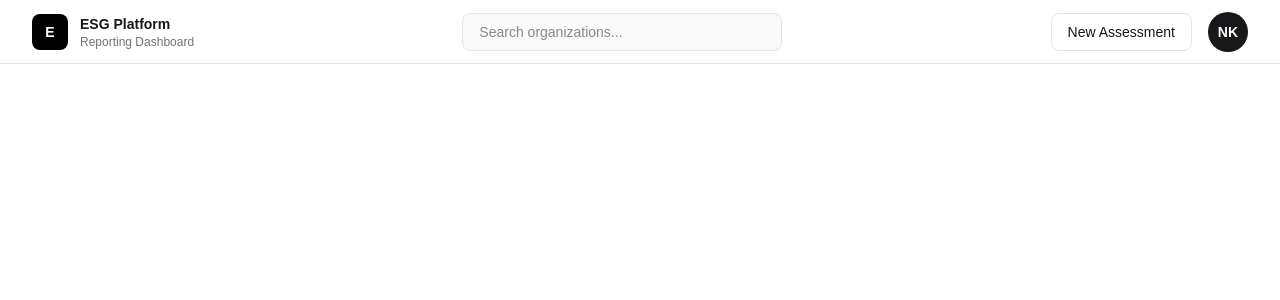
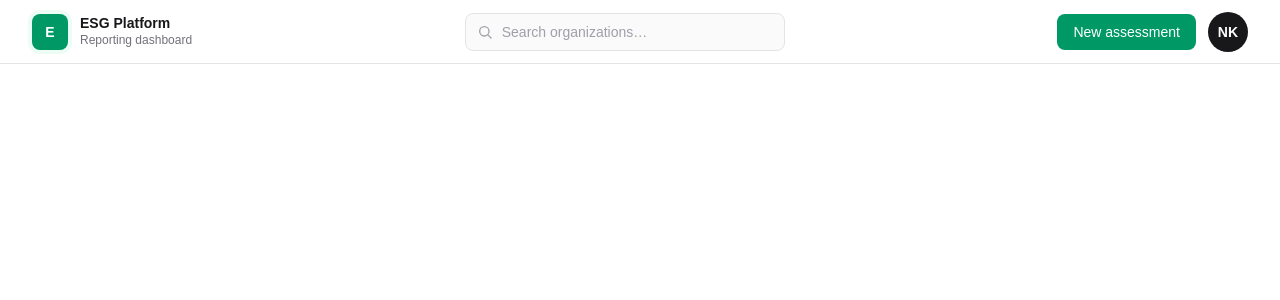
Before and after one commit to Alorik/verde, a Next.js app: page / in a window 1280 px wide. Shown: the top 300 px of the page. Built offline with nearby package versions, Linux system fonts and the light colour scheme.

Commit message:
fix: Navbar

```diff
--- a/components/layout/Navbar.tsx
+++ b/components/layout/Navbar.tsx
@@ -1,43 +1,58 @@
-import Link from "next/link"
+import Link from "next/link";
 
 export default function Navbar() {
   return (
     <header className="sticky top-0 z-50 h-16 border-b border-zinc-200 bg-white/80 backdrop-blur-md">
       <div className="mx-auto flex h-full max-w-7xl items-center justify-between px-8">
         {/* Left */}
-        <Link
-          href="/"
-          className="flex items-center gap-3">
-          <div className="flex h-9 w-9 items-center justify-center rounded-lg bg-black text-sm font-semibold text-white">
+        <Link href="/" className="flex items-center gap-3">
+          <div className="flex h-9 w-9 items-center justify-center rounded-lg bg-emerald-600 text-sm font-semibold text-white ring-4 ring-emerald-50">
             E
           </div>
 
           <div>
-            <h1 className="text-sm font-semibold text-zinc-900">
+            <h1 className="text-sm font-semibold leading-tight text-zinc-900">
               ESG Platform
             </h1>
-            <p className="text-xs text-zinc-500">Reporting Dashboard</p>
+            <p className="text-xs leading-tight text-zinc-500">
+              Reporting dashboard
+            </p>
           </div>
         </Link>
 
         {/* Center */}
         <div className="hidden md:block">
-          <input
-            type="text"
-            placeholder="Search organizations..."
-            className="w-80 rounded-lg border border-zinc-200 bg-zinc-50 px-4 py-2 text-sm outline-none transition focus:border-zinc-400 focus:bg-white"
-          />
+          <div className="relative w-80">
+            <svg
+              className="pointer-events-none absolute left-3 top-1/2 h-4 w-4 -translate-y-1/2 text-zinc-400"
+              viewBox="0 0 24 24"
+              fill="none"
+              stroke="currentColor"
+              strokeWidth="2"
+              strokeLinecap="round"
+              strokeLinejoin="round"
+            >
+              <circle cx="11" cy="11" r="7" />
+              <path d="m21 21-4.3-4.3" />
+            </svg>
+
+            <input
+              type="text"
+              placeholder="Search organizations…"
+              className="w-full rounded-lg border border-zinc-200 bg-zinc-50 py-2 pl-9 pr-4 text-sm text-zinc-900 outline-none transition placeholder:text-zinc-400 focus:border-emerald-300 focus:bg-white focus:ring-4 focus:ring-emerald-50"
+            />
+          </div>
         </div>
 
         {/* Right */}
-        <div className="flex items-center gap-4">
-          <button className="rounded-lg border border-zinc-200 px-4 py-2 text-sm font-medium transition hover:bg-zinc-100">
-            New Assessment
+        <div className="flex items-center gap-3">
+          <button className="rounded-lg bg-emerald-600 px-4 py-2 text-sm font-medium text-white transition hover:bg-emerald-700 active:scale-[0.98]">
+            New assessment
           </button>
 
-          <div className="flex h-10 w-10 items-center justify-center rounded-full bg-zinc-900 text-sm font-semibold text-white">
+          <button className="group flex h-10 w-10 items-center justify-center rounded-full bg-zinc-900 text-sm font-semibold text-white ring-2 ring-transparent transition hover:ring-emerald-200">
             NK
-          </div>
+          </button>
         </div>
       </div>
     </header>
```
